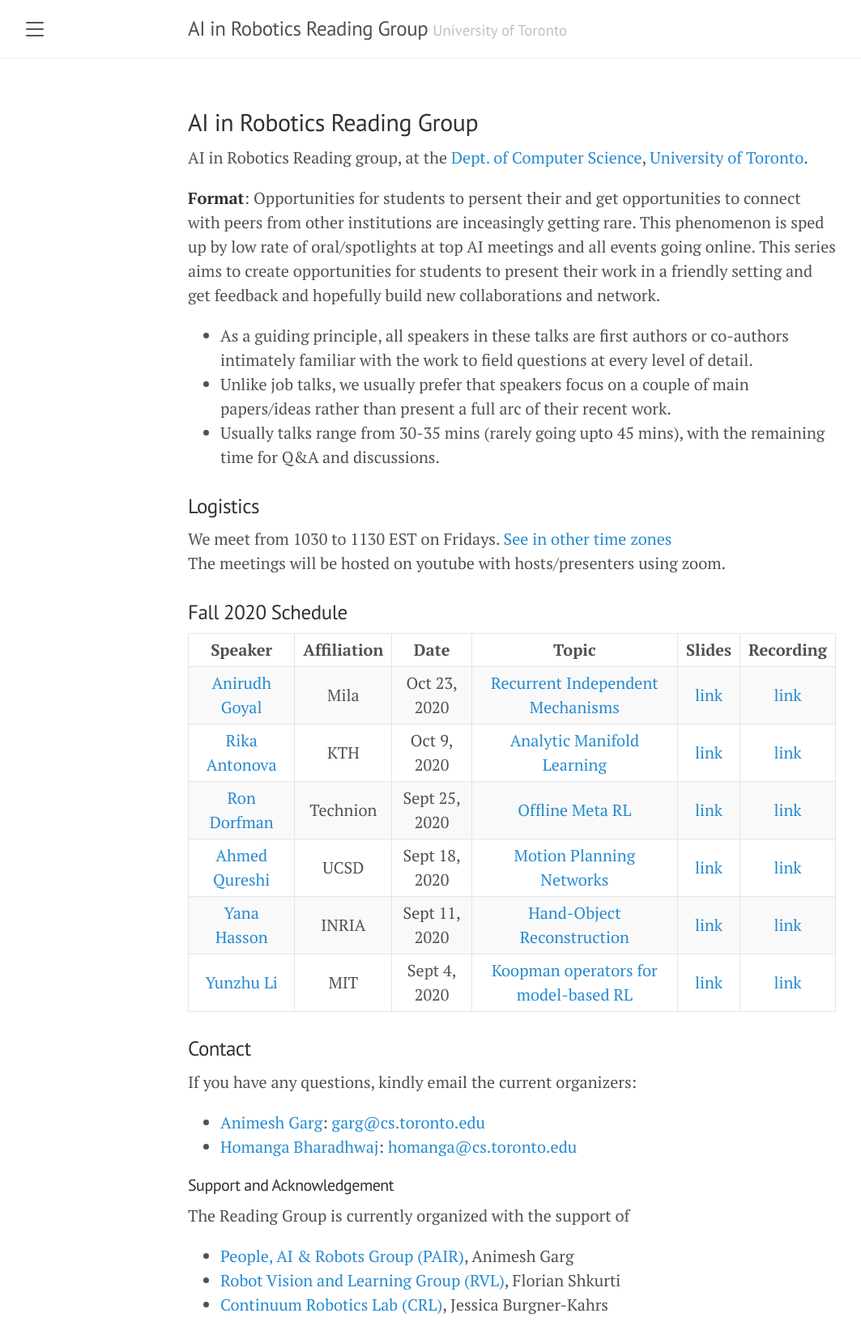
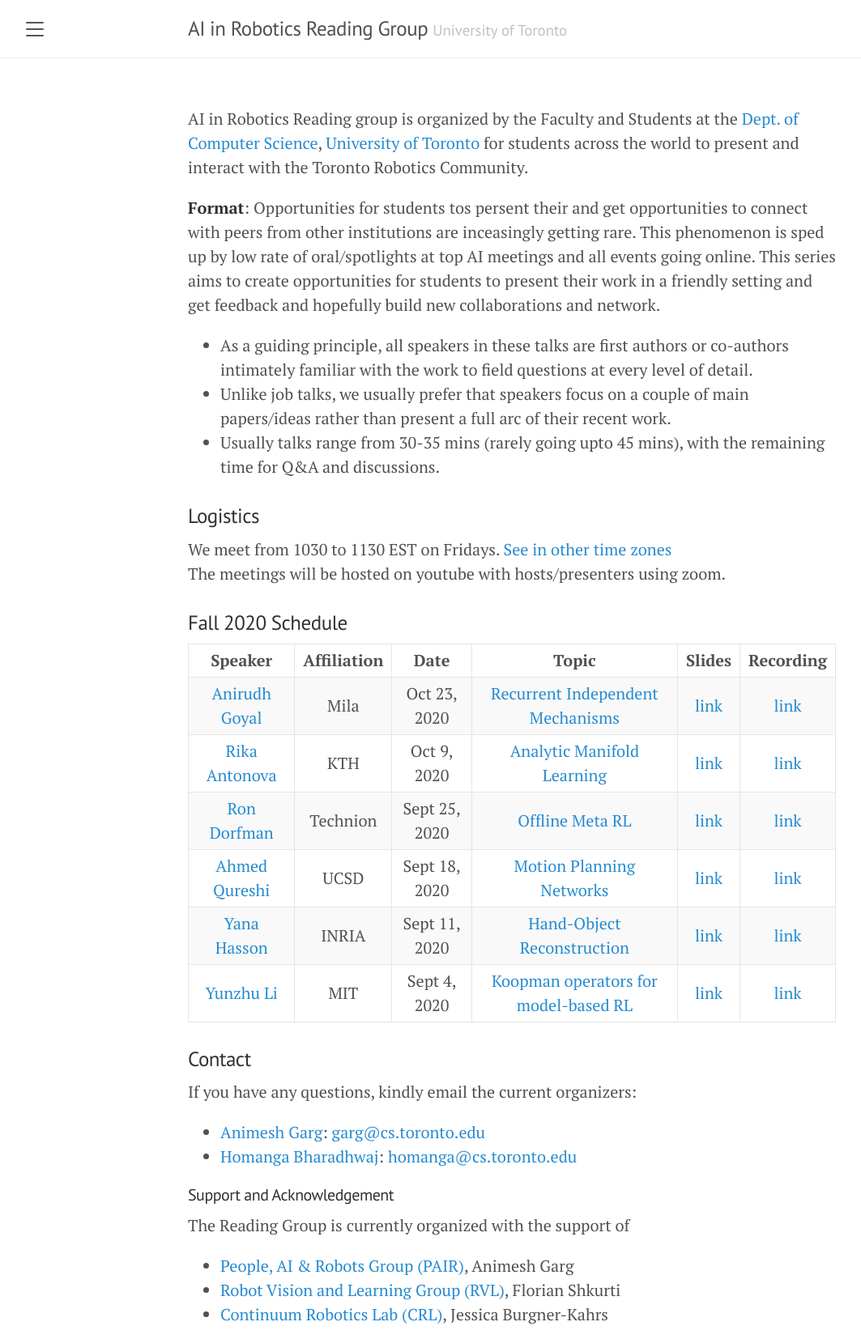
Before and after one commit to uoft-cs-robotics/toronto-air, a Jekyll site: the page built from index.md, in a window 1280 px wide. Shown: the whole page at 81% size, without its empty margins (8-1071 px from the left). Built offline with Jekyll 4.4.1, drawn with Linux system fonts in a browser that asks for light colours.

Commit message:
updated description

```diff
--- a/index.md
+++ b/index.md
@@ -3,14 +3,11 @@ layout: default
 title: Home
 ---
 
-<!-- <h1>Robotics-RG</h1> -->
-<!-- <h3 style="margin: 0; font-size: 1.5rem;">ML & Robotics Reading Group</h3> -->
+<!-- ## AI in Robotics Reading Group -->
 
-## AI in Robotics Reading Group
+AI in Robotics Reading group is organized by the Faculty and Students at the [Dept. of Computer Science](https://web.cs.toronto.edu/), [University of Toronto](https://www.utoronto.ca/) for students across the world to present and interact with the Toronto Robotics Community.
 
-AI in Robotics Reading group, at the [Dept. of Computer Science](https://web.cs.toronto.edu/), [University of Toronto](https://www.utoronto.ca/).
-
-**Format**: Opportunities for students to persent their and get opportunities to connect with peers from other institutions are inceasingly getting rare. This phenomenon is sped up by low rate of oral/spotlights at top AI meetings and all events going online. This series aims to create opportunities for students to present their work in a friendly setting and get feedback and hopefully build new collaborations and network.
+**Format**: Opportunities for students tos persent their and get opportunities to connect with peers from other institutions are inceasingly getting rare. This phenomenon is sped up by low rate of oral/spotlights at top AI meetings and all events going online. This series aims to create opportunities for students to present their work in a friendly setting and get feedback and hopefully build new collaborations and network.
 
 - As a guiding principle, all speakers in these talks are first authors or co-authors intimately familiar with the work to field questions at every level of detail.
 - Unlike job talks, we usually prefer that speakers focus on a couple of main papers/ideas rather than present a full arc of their recent work.
```
